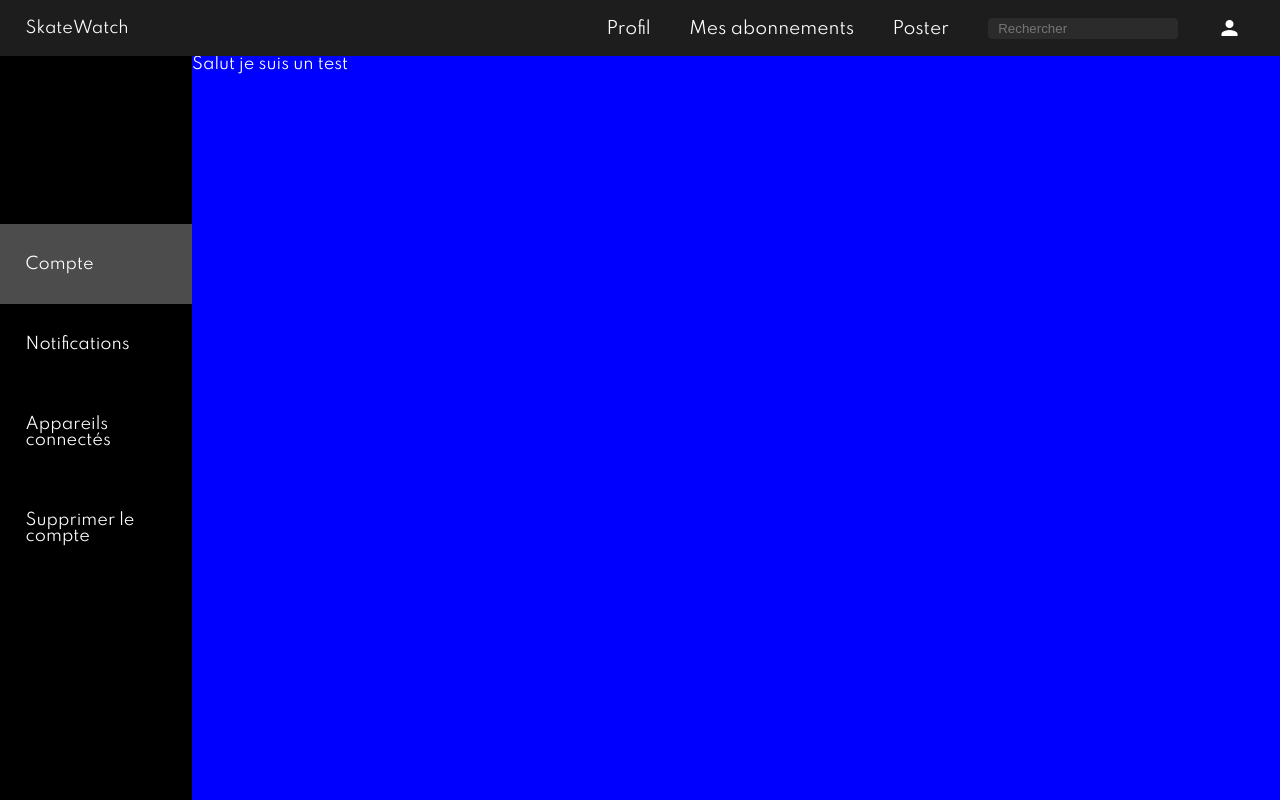
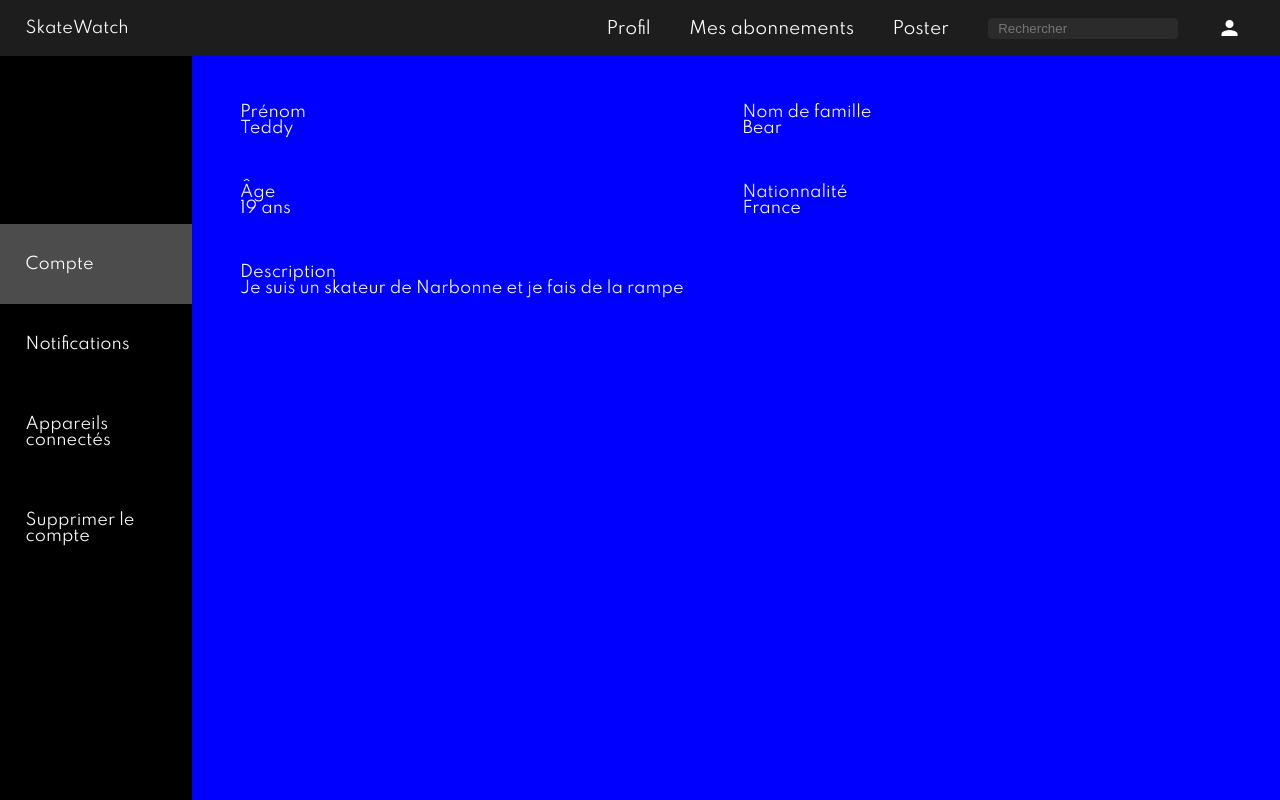
Before and after one commit to antoebtfr/skateflix-app-front, an Angular app: page /settings in a window 1280 px wide. Built offline with nearby package versions, Linux system fonts and the light colour scheme.

Commit message:
feat: settings myprofil edit

```diff
--- a/src/app/components/setting-pages/my-profil/my-profil.component.html
+++ b/src/app/components/setting-pages/my-profil/my-profil.component.html
@@ -1,3 +1,26 @@
 <section id="myprofil-body">
-  <p>Salut je suis un test</p>
+  <div class="container" id="firstname-container">
+    <p>Prénom</p>
+    <p> Teddy </p>
+  </div>
+
+  <div class="container" id="surname-container">
+    <p>Nom de famille</p>
+    <p> Bear </p>
+  </div>
+
+  <div class="container" id="age-container">
+    <p>Âge</p>
+    <p> 19 ans </p>
+  </div>
+
+  <div class="container" id="nationality-container">
+    <p> Nationnalité </p>
+    <p> France </p>
+  </div>
+
+  <div class="container" id="bio-container">
+    <p> Description </p>
+    <p> Je suis un skateur de Narbonne et je fais de la rampe </p>
+  </div>
 </section>
--- a/src/app/components/setting-pages/my-profil/my-profil.component.scss
+++ b/src/app/components/setting-pages/my-profil/my-profil.component.scss
@@ -2,4 +2,17 @@
   height: 93vh;
   background-color: blue;
   color: white;
+  padding: 5vh;
 }
+
+.container{
+  width: 38vw;
+  display: inline-block;
+  margin-bottom: 4vh;
+  cursor: pointer;
+  padding: 1vh;
+}
+
+.container:hover{
+  background-color: rgba(54, 54, 54, 0.63);
+}
```
